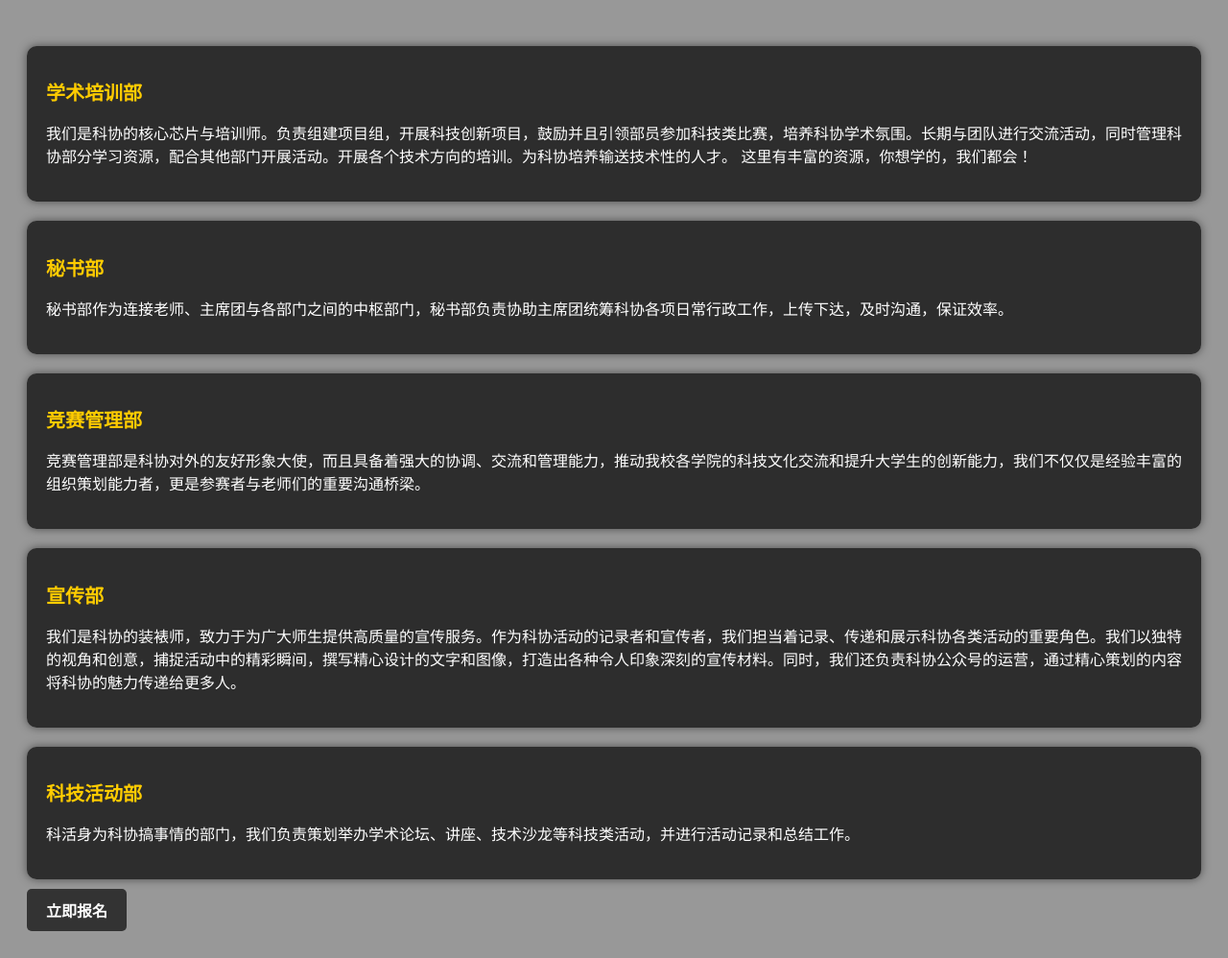
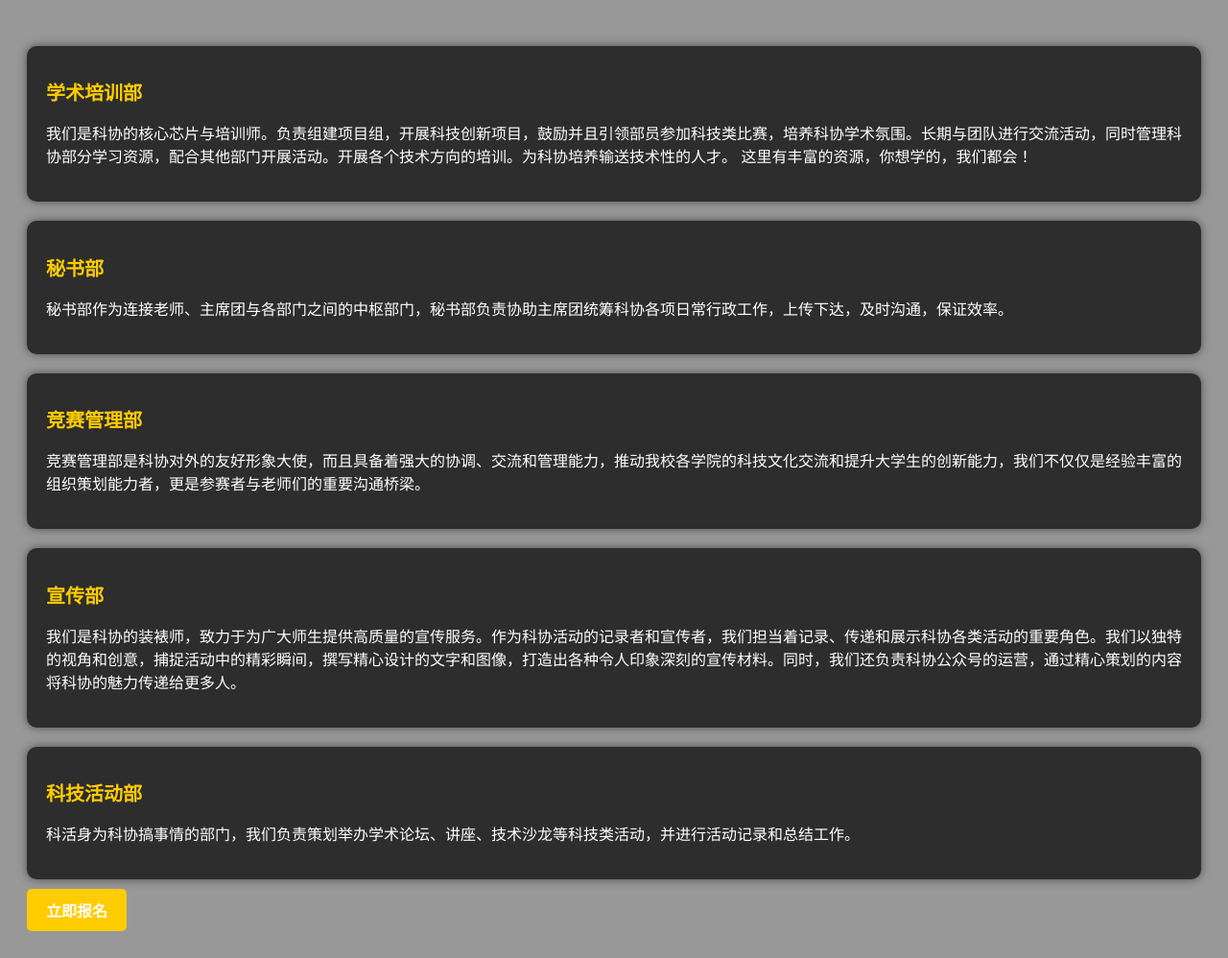
Before and after one commit to liangyuanyong/23-, a plain HTML site: page index.html in a window 1280 px wide. Shown: the whole page at 96% size. Drawn offline with Linux system fonts and the light colour scheme.

Commit message:
Update index.html

```diff
--- a/index.html
+++ b/index.html
@@ -70,7 +70,7 @@
         .btn {
             display: inline-block;
             padding: 10px 20px;
-            background-color:  #333;
+            background-color:  #ffcc00;
             color: #fff;
             font-weight: bold;
             cursor: pointer;
```
